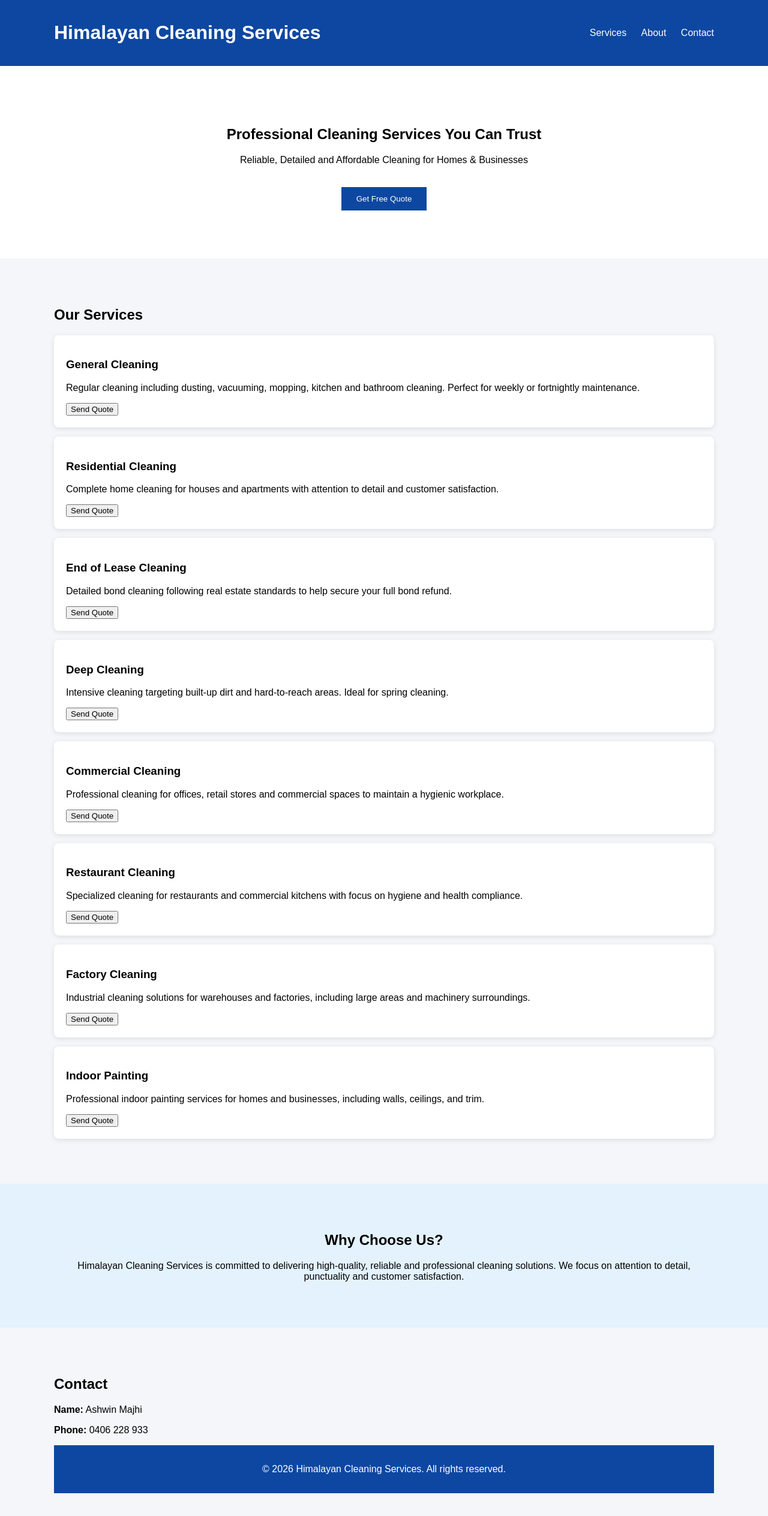
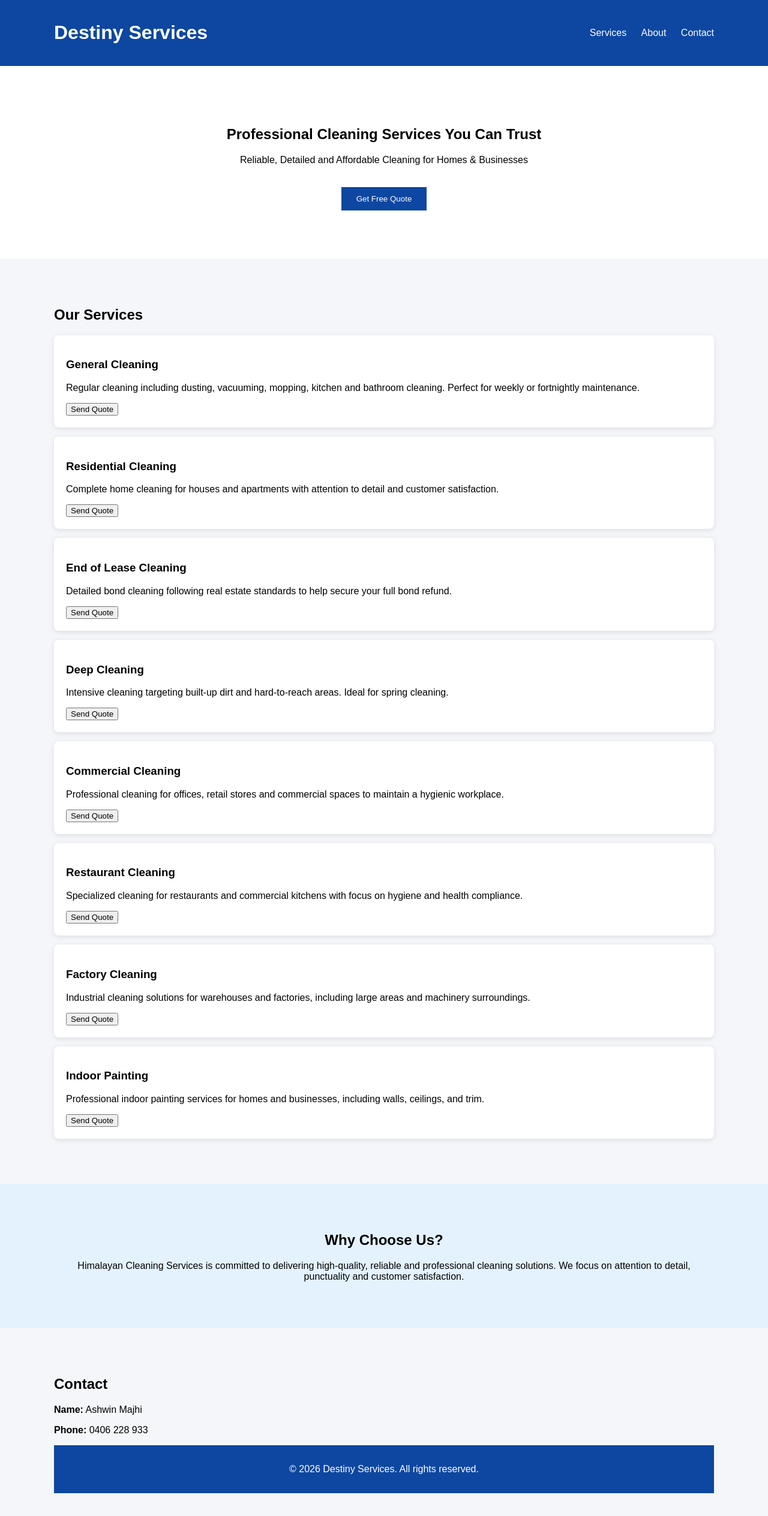
Before and after one commit to Ashwin827/Destiny-Services, a plain HTML site: page index.html in a window 1280 px wide. Shown: the whole page at 60% size. Drawn offline with Linux system fonts and the light colour scheme.

Commit message:
Rename service from Himalayan to Destiny

```diff
--- a/index.html
+++ b/index.html
@@ -3,14 +3,14 @@
 <head>
     <meta charset="UTF-8">
     <meta name="viewport" content="width=device-width, initial-scale=1.0">
-    <title>Himalayan Cleaning Services</title>
+    <title>Destiny Services</title>
     <link rel="stylesheet" href="style.css">
 </head>
 <body>
 
 <header>
     <div class="container">
-        <h1>Himalayan Cleaning Services</h1>
+        <h1>Destiny Services</h1>
         <nav>
             <a href="#services">Services</a>
             <a href="#about">About</a>
@@ -90,7 +90,7 @@
     <p><strong>Name:</strong> Ashwin Majhi</p>
     <p><strong>Phone:</strong> 0406 228 933</p>
 <footer>
-    <p>© 2026 Himalayan Cleaning Services. All rights reserved.</p>
+    <p>© 2026 Destiny Services. All rights reserved.</p>
 </footer>
 
 <!-- Quote Modal -->
```
